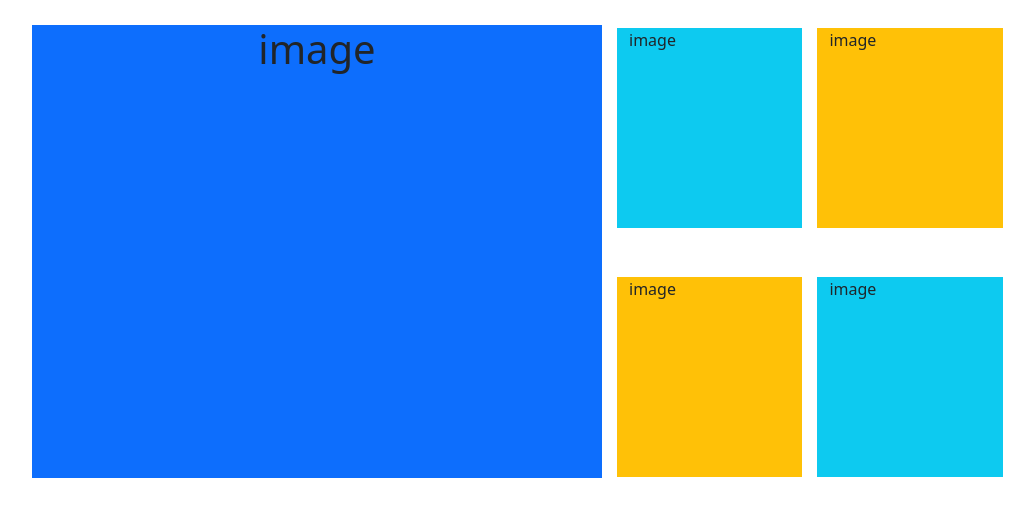
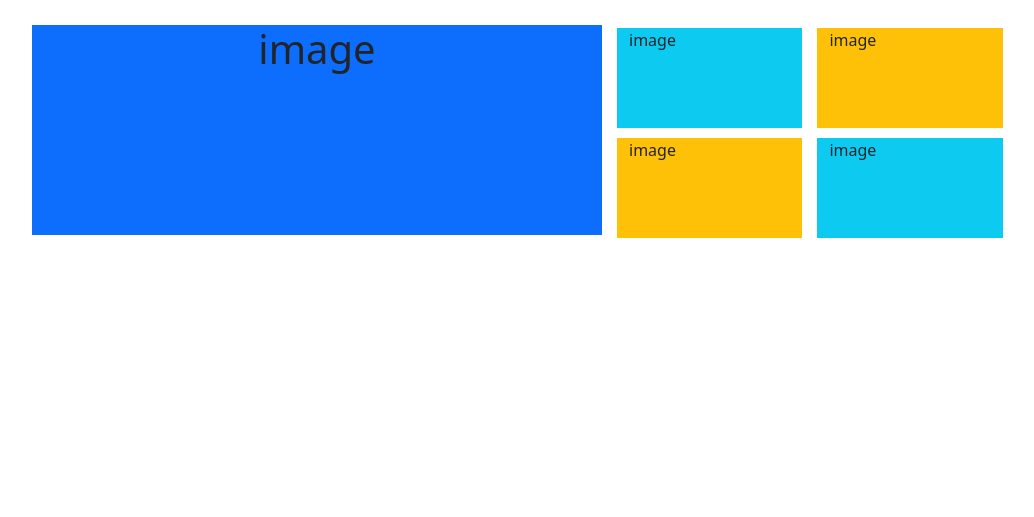
Before and after one commit to arun-devku/mynewproject, a Django app: page /newapp/bootstrap/ in a window 1280 px wide. Shown: the top 517 px of the page, without its empty margins (38-1072 px from the left). Run offline with Django 3.2, Linux system fonts and the light colour scheme; some libraries are stand-ins or nearby versions.

Commit message:
again changed margin

```diff
--- a/newapp/templates/bootstrap.html
+++ b/newapp/templates/bootstrap.html
@@ -12,7 +12,7 @@
 <body>
     <div class="container">
         <div class="row">
-            <div class="col-6 bg-primary " style="height: 453px; margin-top: 25px; text-align: center;">
+            <div class="col-6 bg-primary " style="height: 210px; margin-top: 25px; text-align: center;">
                <h1>image</h1>
             </div>
         <div class="col-5">
@@ -21,10 +21,10 @@
              <div class="row row-cols-4" style="margin: 1px; padding: 2px;">
 
 
-                 <div class="col-5 bg-info" style="height: 200px; margin-top: 25px;" > image</div>
-                 <div class="col-5 bg-warning" style="height: 200px;margin-top: 25px; margin-left:15px;">image</div>
-                 <div class="col-5 bg-warning" style="height: 200px; margin-top: 49px;">image</div>
-                 <div class="col-5 bg-info" style="height: 200px;margin-top: 49px; margin-left: 15px;" > image</div>
+                 <div class="col-5 bg-info" style="height: 100px; margin-top: 25px;" > image</div>
+                 <div class="col-5 bg-warning" style="height: 100px;margin-top: 25px; margin-left:15px;">image</div>
+                 <div class="col-5 bg-warning" style="height: 100px; margin-top: 10px;">image</div>
+                 <div class="col-5 bg-info" style="height: 100px;margin-top: 10px; margin-left: 15px;" > image</div>
 
              </div>
 
```
